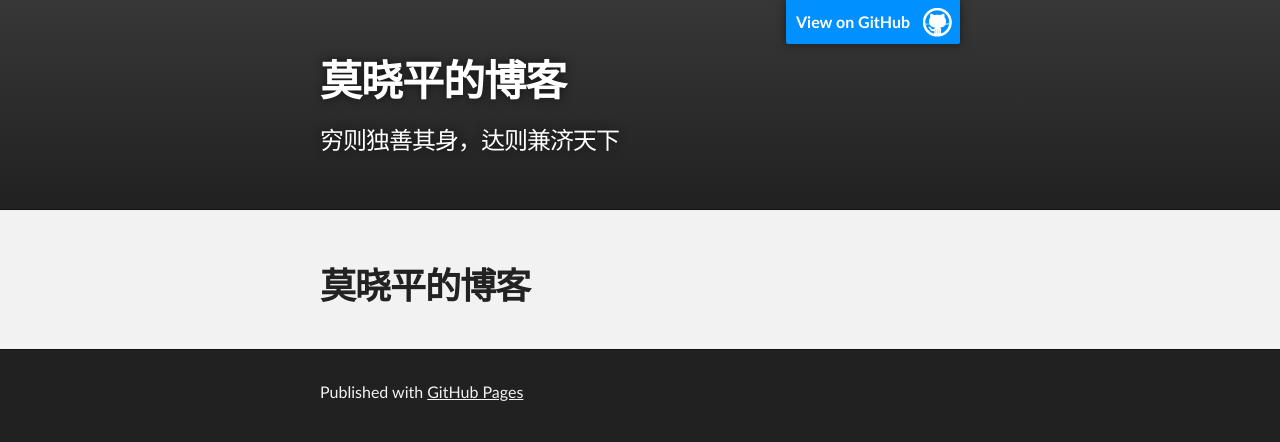
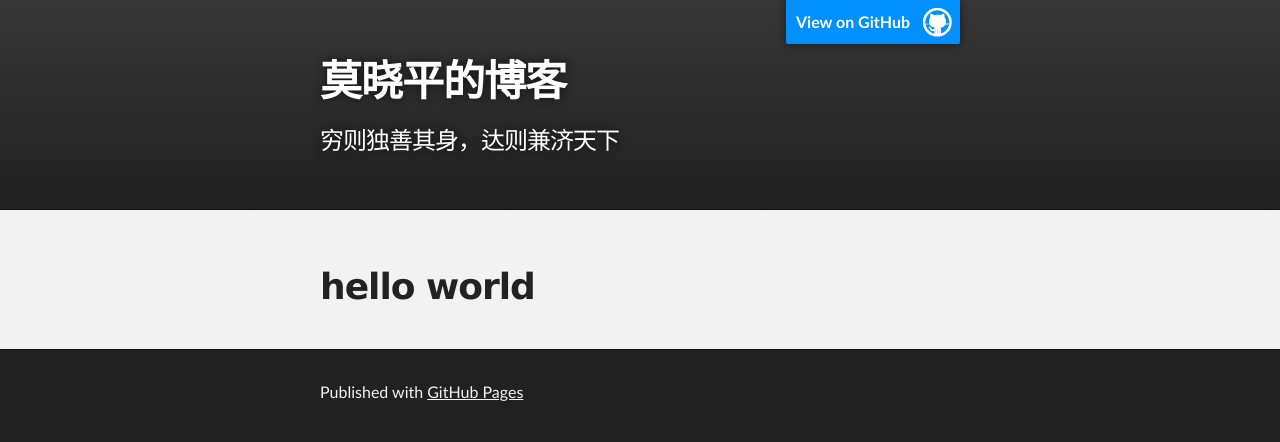
Before and after one commit to moxiaoping/moxiaoping.github.io, a plain HTML site: page index.html in a window 1280 px wide. Drawn offline with Linux system fonts and the light colour scheme.

Commit message:
Update index.html

```diff
--- a/index.html
+++ b/index.html
@@ -29,7 +29,7 @@
       <section id="main_content" class="inner">
         <h1>
 
-<p>莫晓平的博客</p>
+<p>hello world</p>
       </section>
     </div>
 
```
